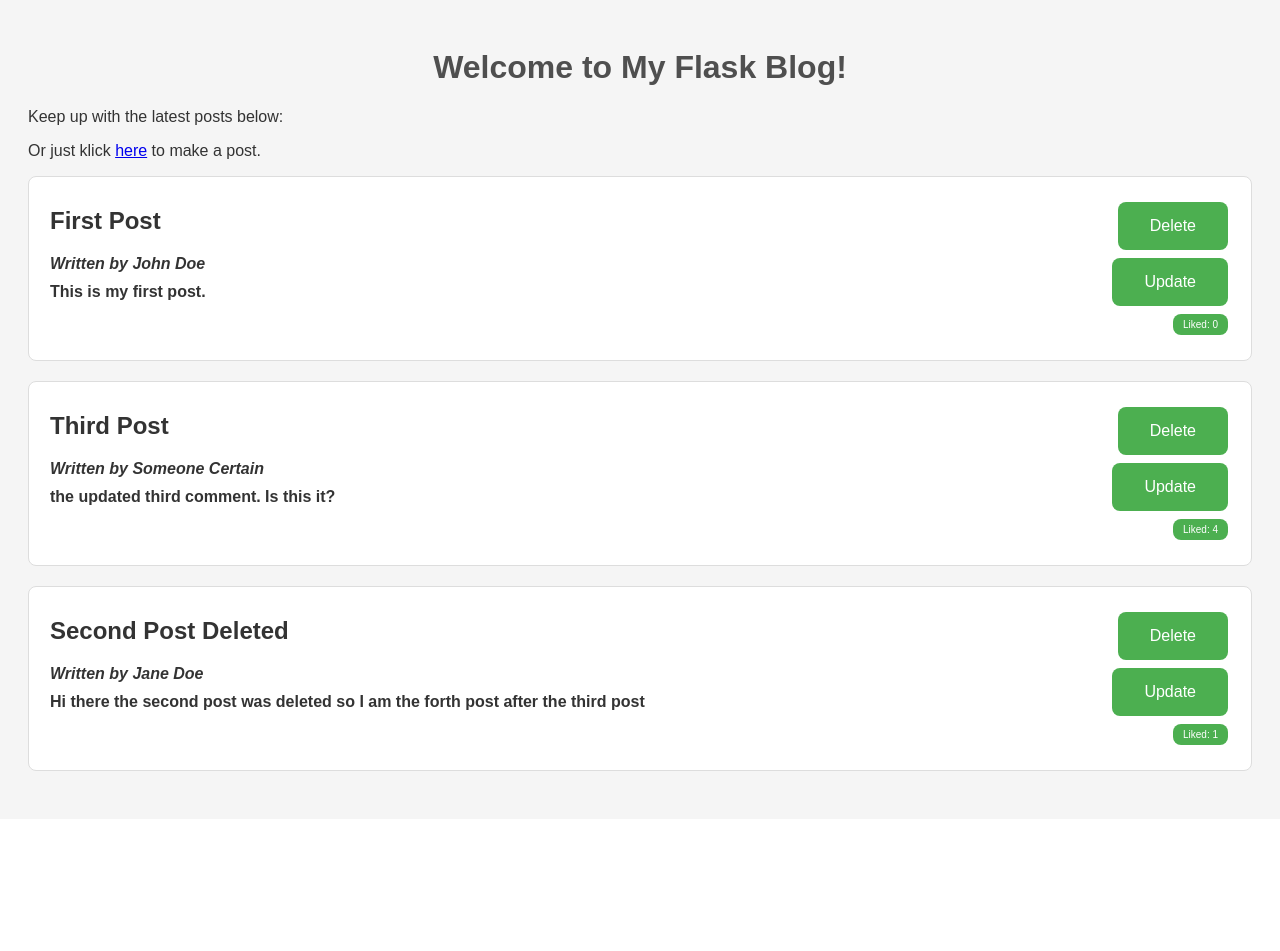
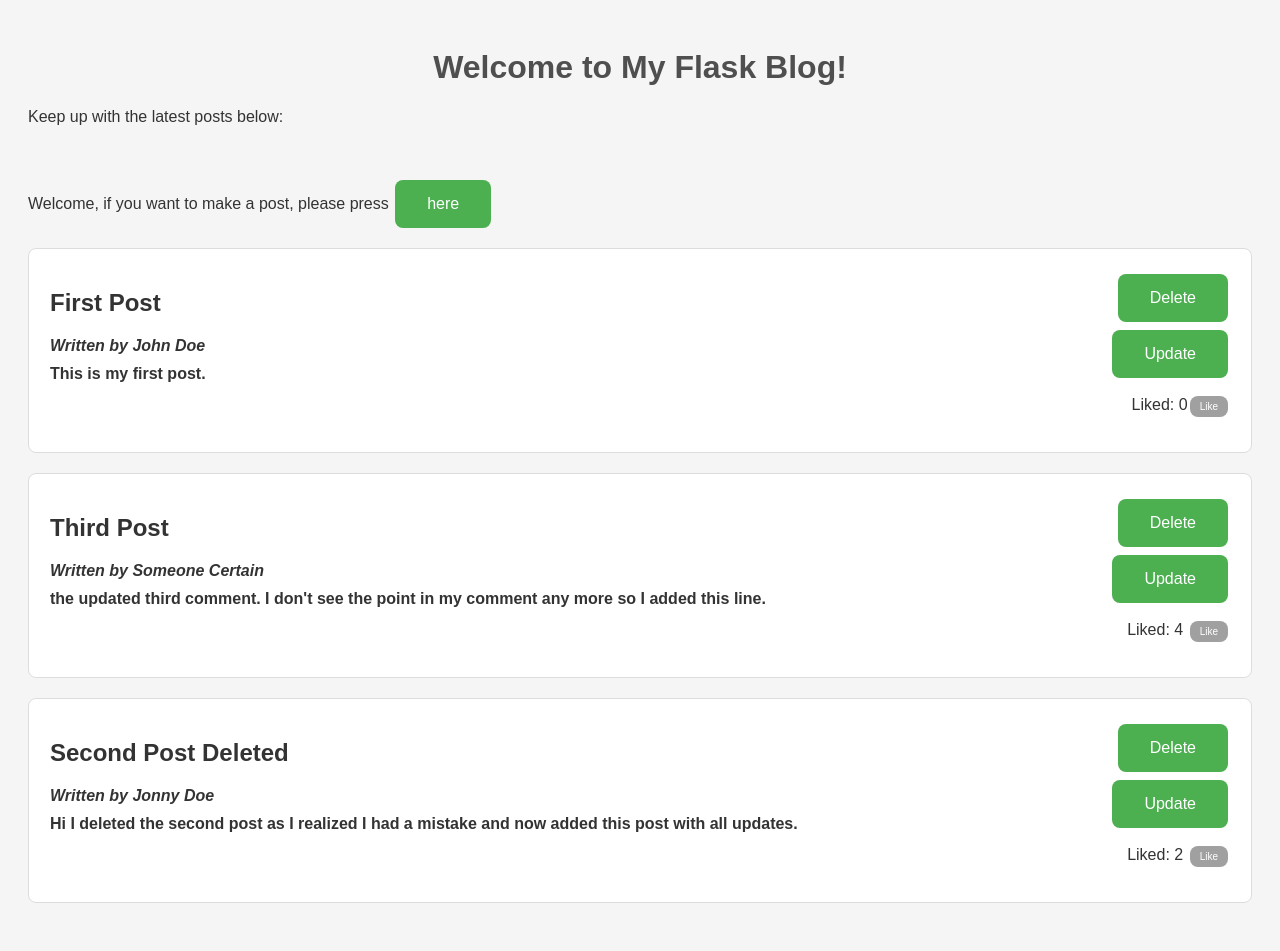
Before and after one commit to LeeRoySheep/Masterblog, a Flask app: page / in a window 1280 px wide. Before the commit the page ends 771 px from the top, so only its background shows below. Run offline with Flask 3, Linux system fonts and the light colour scheme.

Commit message:
updated index and added a add template to add new posts.

```diff
--- a/app.py
+++ b/app.py
@@ -41,11 +41,13 @@ def add():
 def delete(post_id):
     """
     Flask route to delete a blog post by id
-    :param post_id:
+    :param post_id: as int
     :return:
     """
     post = storage.fetch_by_id(post_id)
-    storage.comments = storage.comments.remove(post)
+    posts = storage.comments
+    posts.remove(post)
+    storage.comments = posts
     return redirect(url_for('index'))
 
 
@@ -62,7 +64,6 @@ def update(post_id):
         blog_posts = storage.comments
         for pos in blog_posts:
             if pos["id"] == post_id:
-                pos["author"] = request.form.get('name')
                 pos["content"] = request.form.get('comment')
                 storage.comments = blog_posts
                 return redirect(url_for('index'))
@@ -86,20 +87,18 @@ def like(post_id):
 
 
 @app.errorhandler(404)
-def page_not_found(error):
+def page_not_found():
     """
     Flask error handler for 404 page not found
-    :param error:
     :return:
     """
     return render_template('404.html'), 404
 
 
 @app.errorhandler(500)
-def internal_server_error(error):
+def internal_server_error():
     """
     Flask error handler for 500 internal server error
-    :param error:
     :return:
     """
     return render_template('500.html'), 500
--- a/static/style.css
+++ b/static/style.css
@@ -53,7 +53,7 @@ td {
 }
 .smallbutton {
     align-content: bottom;
-    background-color: #4CAF50;
+    background-color: #A0A0A0;
     border: none;
     color: white;
     padding: 5px 10px;
--- a/storage_handler.py
+++ b/storage_handler.py
@@ -47,11 +47,10 @@ class StorageHandler():
         """
         method to add a comment to the list of comments
         :param: new_comments: as list
-        :return: None
+        :return:
         """
         with open(self.file_path, 'w', encoding="utf8") as json_writer:
             json.dump(new_comments, json_writer, indent=4)
-        return None
 
 
     def fetch_by_id(self, id):
--- a/templates/add.html
+++ b/templates/add.html
@@ -12,7 +12,7 @@
     <p>Fill out the form below and submit to leave a comment.</p>
     <label for="title">Title:</label><br>
     <input type="text" id="title" name="title"><br>
-    <label for="name">Name:</label><br>
+    <label for="name">Name: </label><br>
     <input type="text" id="name" name="name"><br>
     <label for="comment">Comment:</label><br>
     <textarea id="comment" name="comment"></textarea><br>
--- a/templates/index.html
+++ b/templates/index.html
@@ -8,9 +8,9 @@
 </head>
 <body>
     <h1>Welcome to My Flask Blog!</h1>
-    <p class="main">Keep up with the latest posts below:</p>
-    <p class="main">Or just klick <a href="{{ url_for('add') }}">
-        here</a> to make a post.</p>
+    <p class="main">Keep up with the latest posts below:</p><br>
+    <p class="main">Welcome, if you want to make a post, please
+        press <a href="{{ url_for('add') }}" class="linkbutton">here</a></p>
     {% for post in posts %}
     <div class="post">
         <table>
@@ -25,13 +25,14 @@
                 <a href="{{ url_for('update', post_id=post['id']) }}"
                    class="linkbutton">Update</a>
                 {% if 'likes' not in post.keys() %}
-                    <a href="{{ url_for('like', post_id=post['id']) }}"
-                       class="smallbutton">Liked: 0</a>
+                    <p>Liked: 0<a href="{{ url_for('like', post_id=post['id']) }}"
+                                  class="smallbutton">Like</a></p>
                 {% else %}
-                    <a href="{{ url_for('like', post_id=post['id']) }}"
-                       class="smallbutton">Liked: {{ post['likes'] }}</a>
-
+                    <p>Liked: {{ post['likes'] }}
+                        <a href="{{ url_for('like', post_id=post['id']) }}"
+                               class="smallbutton">Like</a></p>
                 {% endif %}
+            </td>
         </table>
     </div>
     {% endfor %}
--- a/templates/update.html
+++ b/templates/update.html
@@ -10,8 +10,7 @@
     <h1>Update Blog Post</h1>
 
     <form action="{{ url_for('update', post_id=post['id']) }}" method="POST">
-        <label for="name">Author:</label><br>
-        <input type="text" id="name" name="name" value="{{ post['author'] }}"><br>
+        <label>Author: {{ post['author'] }}</label><br>
         <label for="comment">Comment:</label><br>
         <textarea id="comment" name="comment">{{ post['content'] }}</textarea><br>
         <input type="submit" value="Update">
```
Also changed, not shown: storage/data.json.
